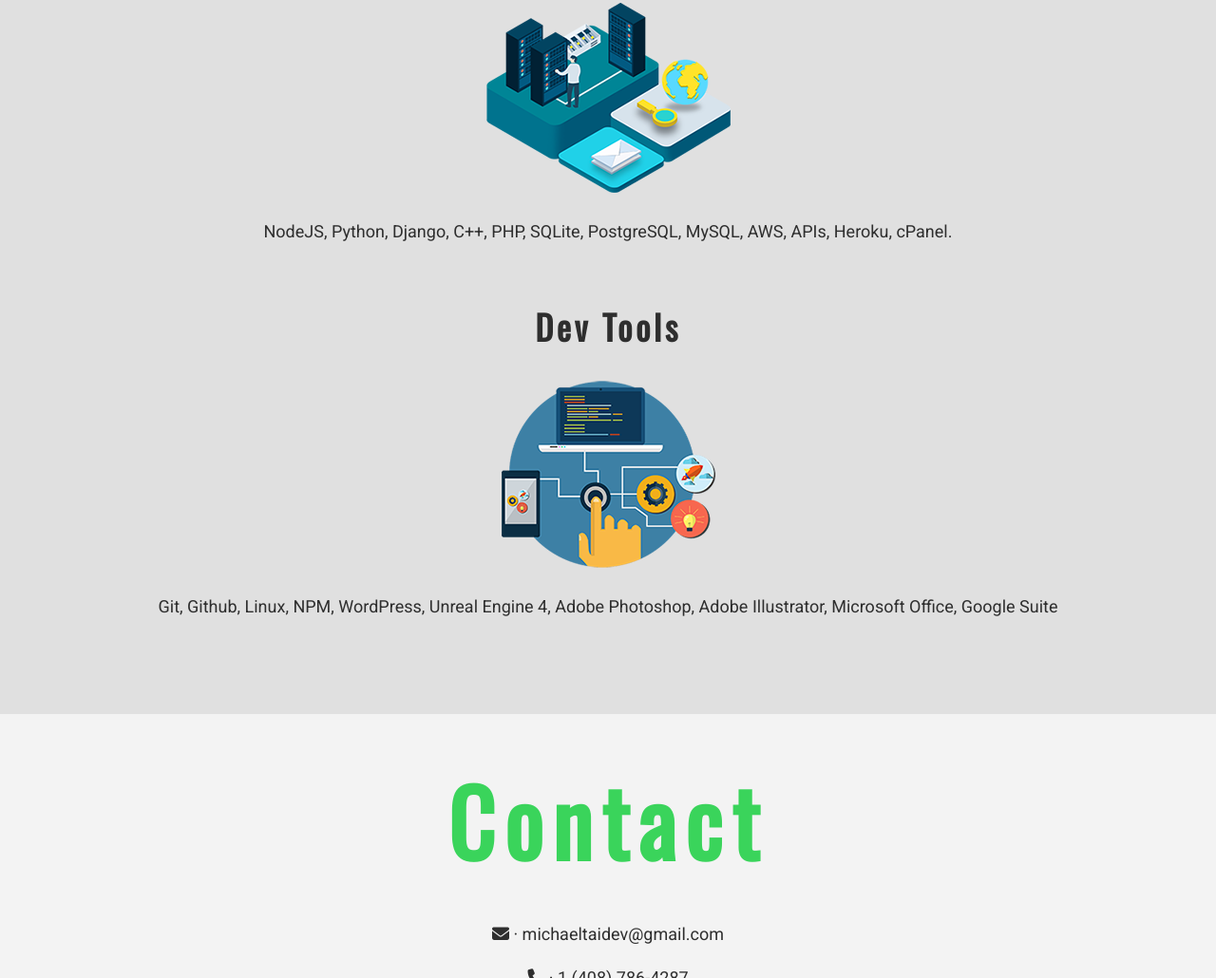
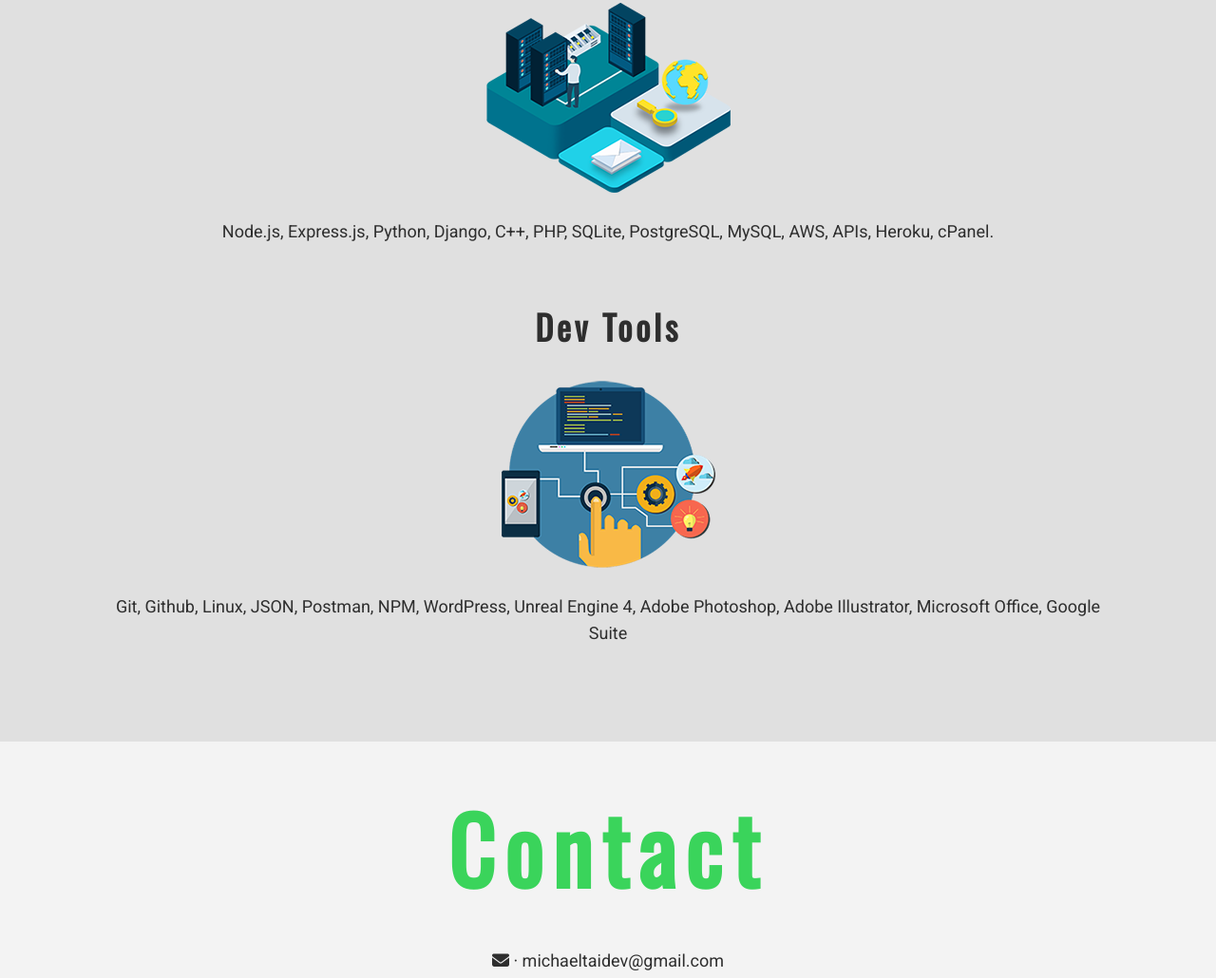
Before and after one commit to michaeltaidev/michael-tai-dev-portfolio, a website: page index.html in a window 1280 px wide. Shown: the part 2779-3809 px from the top of the page at 95% size. Drawn offline with nearby package versions, Linux system fonts and the light colour scheme; a script that the page names is missing.

Commit message:
Edited Skills section.

```diff
--- a/index.html
+++ b/index.html
@@ -290,11 +290,11 @@
         <div class="skill">
           <h3 class="skills-subtitle">Back-end</h3>
           <img src="img/back-end.png">
-          <p>NodeJS, Python, Django, C++, PHP, SQLite, PostgreSQL, MySQL, AWS, APIs, Heroku, cPanel.</p>
+          <p>Node.js, Express.js, Python, Django, C++, PHP, SQLite, PostgreSQL, MySQL, AWS, APIs, Heroku, cPanel.</p>
         </div>
           <div class="skill"><h3 class="skills-subtitle">Dev Tools</h3>
           <img src="img/dev-tools.png">
-          <p>Git, Github, Linux, NPM, WordPress, Unreal Engine 4, Adobe Photoshop, Adobe Illustrator, Microsoft
+          <p>Git, Github, Linux, JSON, Postman, NPM, WordPress, Unreal Engine 4, Adobe Photoshop, Adobe Illustrator, Microsoft
             Office, Google Suite</p>
         </div>
       </div>
```
